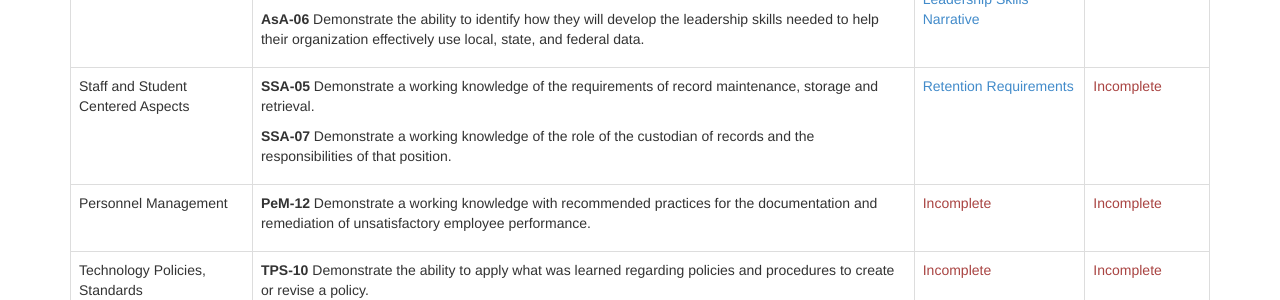
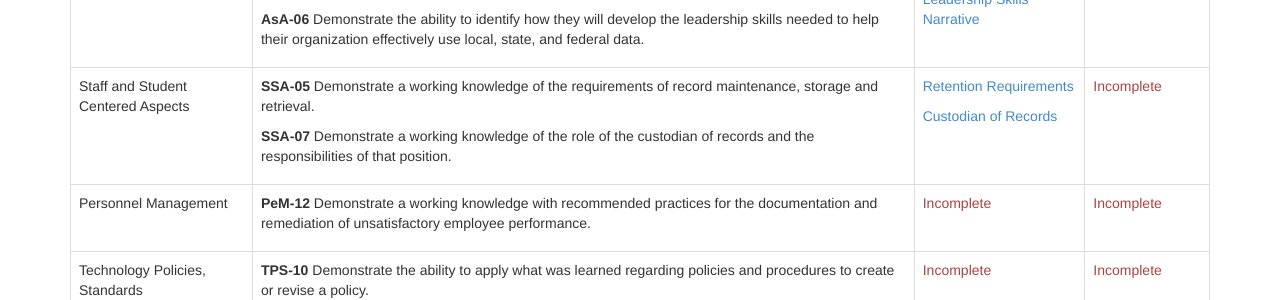
Before and after one commit to shanepinnell/shanepinnell.github.io, a Jekyll site: the page built from cto_mentor/index.html, in a window 1280 px wide. Shown: the part 1150-1450 px from the top of the page. Built offline with Jekyll 4.4.1, drawn with Linux system fonts in a browser that asks for light colours; nearby versions of some CDN libraries; library files that are not in the unit come from our copies.

Commit message:
updated portfolio

```diff
--- a/cto_mentor/index.html
+++ b/cto_mentor/index.html
@@ -163,7 +163,8 @@ title: Shane Pinnell CTO Portfolio
 						<p><strong>SSA-07</strong> Demonstrate a working knowledge of the role of the custodian of records and the responsibilities of that position.</p>
 					</td>
 					<td>
-						<p class="text-danger"><a href="https://docs.google.com/document/d/12fYZwtbnBMHvViktnQg-kdPjKxsiXgnfvdUIEy5aG5E/edit?usp=sharing" target="_blank">Retention Requirements</a></p>
+						<p><a href="https://docs.google.com/document/d/12fYZwtbnBMHvViktnQg-kdPjKxsiXgnfvdUIEy5aG5E/edit?usp=sharing" target="_blank">Retention Requirements</a></p>
+						<p><a href="https://docs.google.com/document/d/1BmNt3fxai-CFphCVE3LeseuFhfiIpgvVDvDJGtdq2vE/edit?usp=sharing" target="_blank">Custodian of Records</a></p>
 					</td>
 					<td>
 						<p class="text-danger">Incomplete</p>
```
